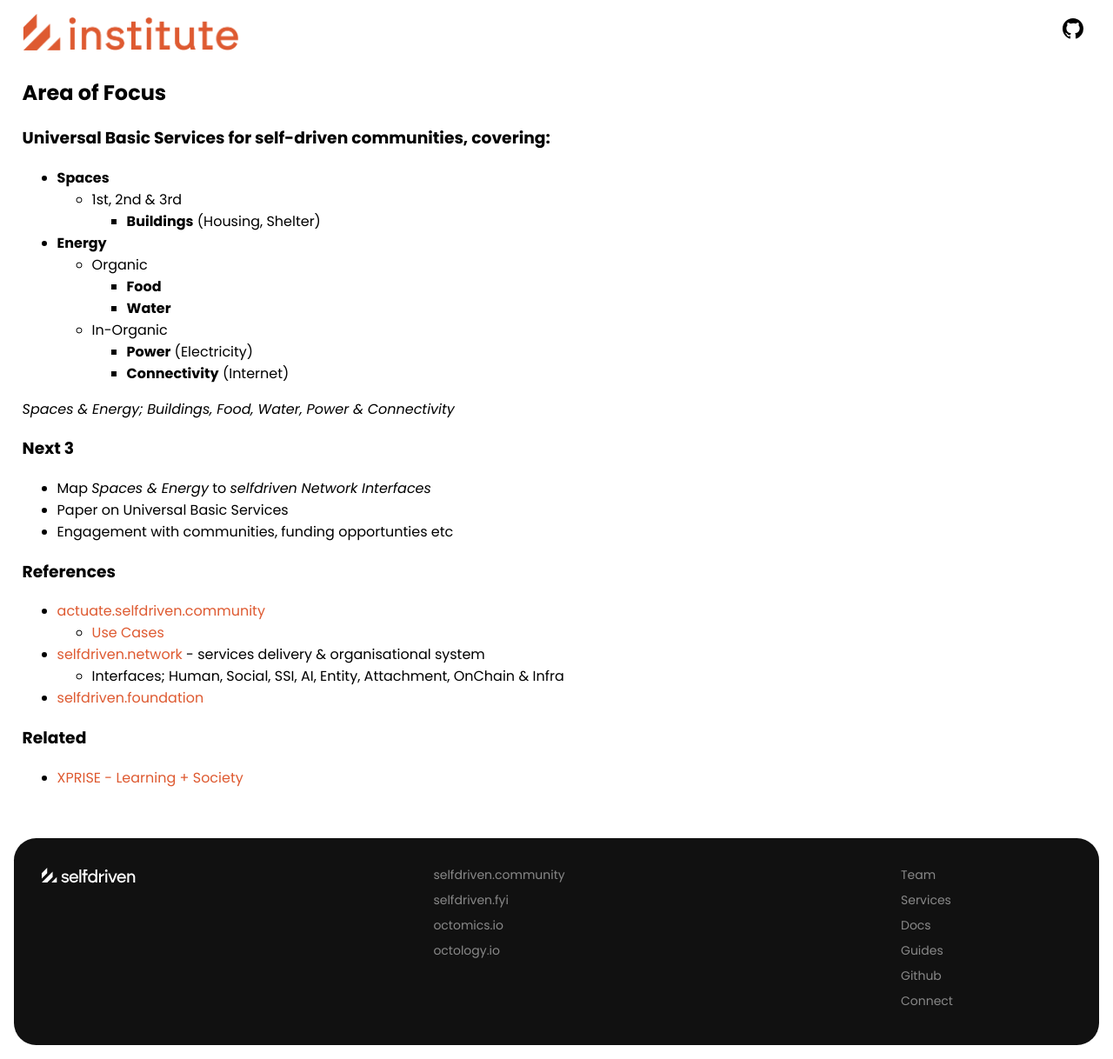
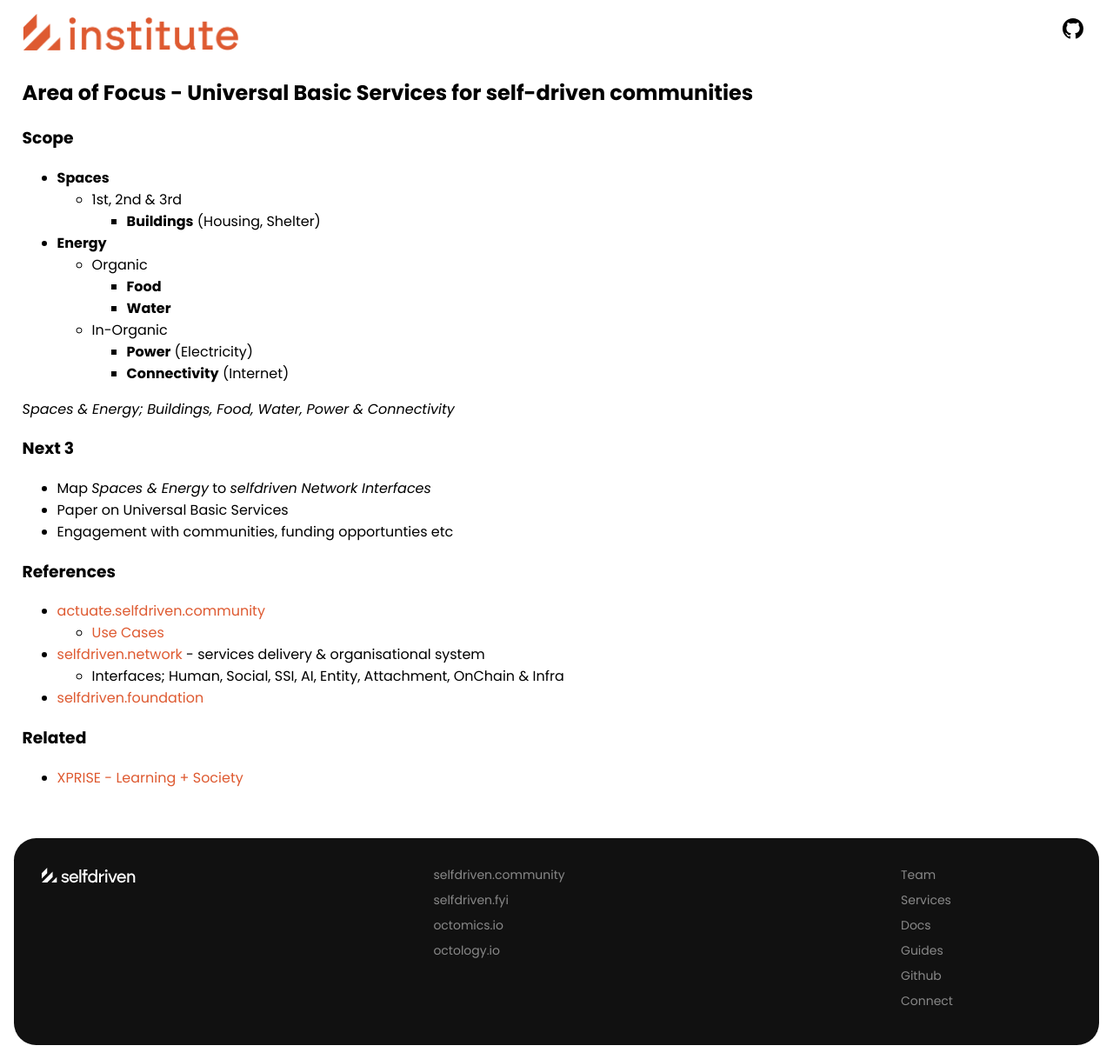
Before and after one commit to selfdriven-foundation/selfdriven-institute, a Jekyll site: the page built from docs/pages/research-areas-of-focus-universal-basic-services.md, in a window 1280 px wide. Shown: the whole page at 87% size. Built offline with Jekyll 4.4.1, drawn with Linux system fonts in a browser that asks for light colours.

Commit message:
Update research-areas-of-focus-universal-basic-services.md

```diff
--- a/docs/pages/research-areas-of-focus-universal-basic-services.md
+++ b/docs/pages/research-areas-of-focus-universal-basic-services.md
@@ -5,9 +5,9 @@
 description: "selfdriven Institute — research into Universal Basic Services."
 ---
 
-## Area of Focus
+## Area of Focus - Universal Basic Services for self-driven communities
 
-### Universal Basic Services for self-driven communities, covering:
+### Scope
 
 - **Spaces**
     - 1st, 2nd & 3rd
```
